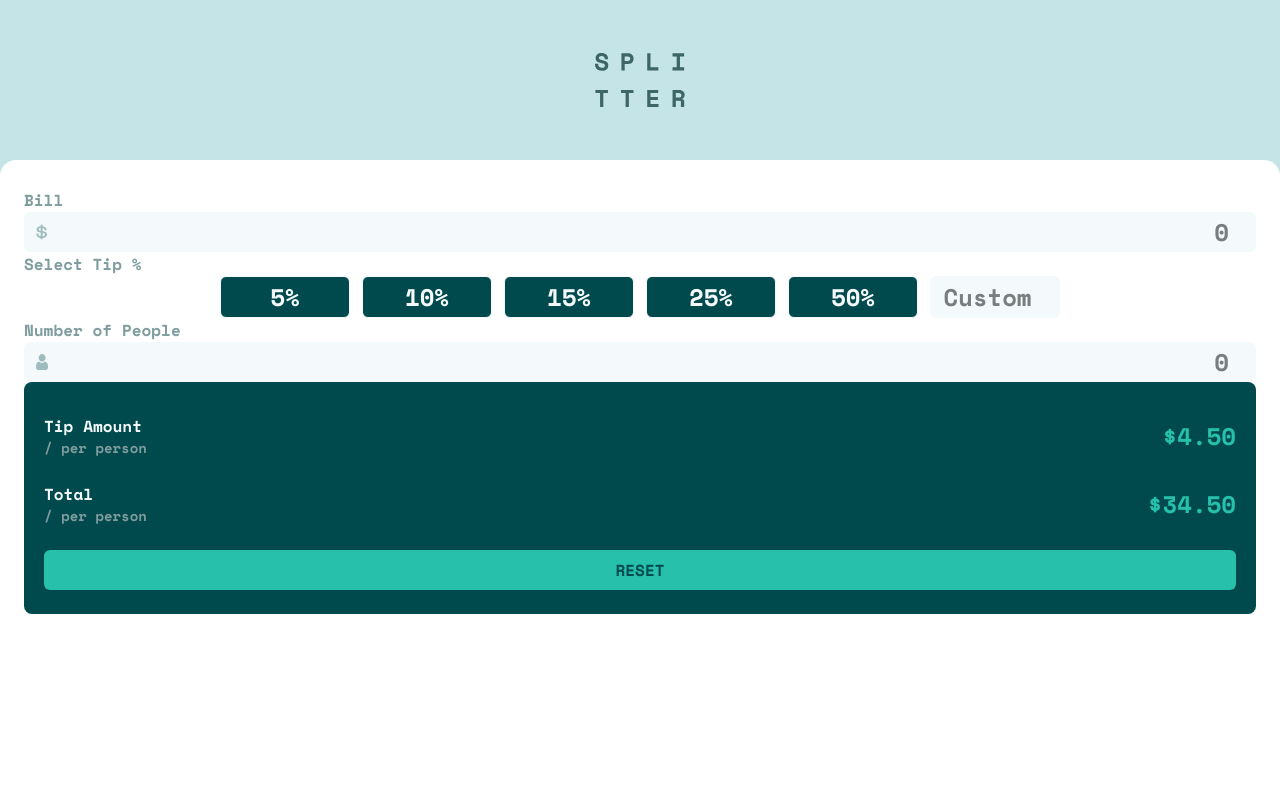
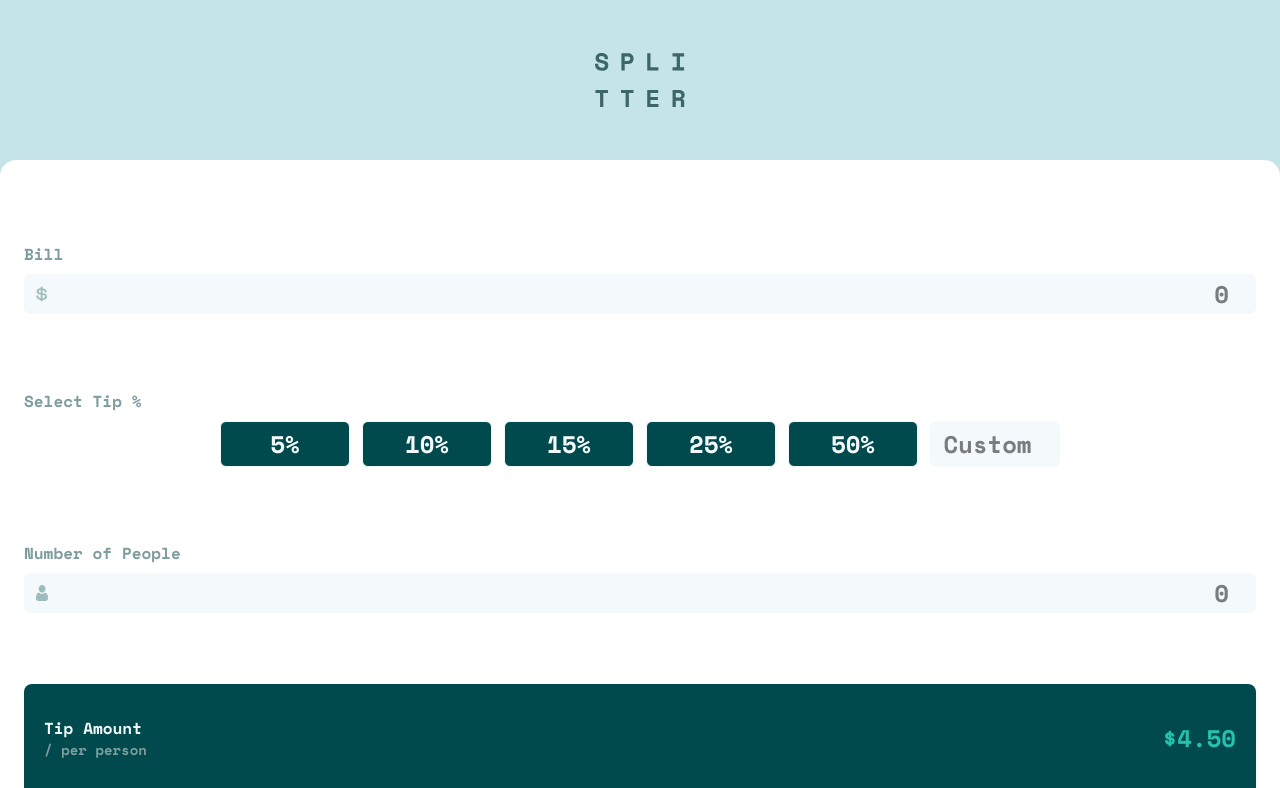
Before and after one commit to ang-riv/tip-calculator, a React (Vite) app: page / in a window 1280 px wide. Shown: the top 788 px of the page. Built offline with nearby package versions, Linux system fonts and the light colour scheme.

Commit message:
Added focus on input divs

```diff
--- a/src/App.jsx
+++ b/src/App.jsx
@@ -1,4 +1,4 @@
-import { useState, useEffect } from "react";
+import { useState, useEffect, useRef } from "react";
 import logo from "./assets/logo.svg";
 import dollar from "./assets/icon-dollar.svg";
 import person from "./assets/icon-person.svg";
@@ -6,6 +6,8 @@ function App() {
   const [userInfo, setUserInfo] = useState({ billAmount: 0, people: null });
   const [tipPercent, setTipPercent] = useState(null);
   const [calculate, setCalculate] = useState(false);
+  const [billFocus, setBillFocus] = useState(false);
+  const [nameFocus, setNameFocus] = useState(false);
   const [newAmounts, setNewAmounts] = useState({
     total: 0.0,
     singleTotal: 0.0,
@@ -48,21 +50,37 @@ function App() {
       console.log("Can't be zero!");
     }
   }, [userInfo]);
+
+  const inputStyle = (input) => {
+    let outlineStyle = "";
+    let inputArea = false;
+    if (input === "bill") {
+      inputArea = billFocus;
+    } else if (input === "name") {
+      inputArea = nameFocus;
+    }
+
+    if (inputArea === true) {
+      outlineStyle = "outline-2 outline-green-primary";
+    } else {
+      outlineStyle = "";
+    }
+    return `section-div w-full flex items-center px-3 py-1 bg-grey-50 rounded-md ${outlineStyle}`;
+  };
   return (
     <div className="bg-grey-200 w-screen h-screen">
       <header className="h-2/10 w-full flex justify-center items-center">
         <img src={logo} alt="logo" className="w-[90px] h-[55px]" />
       </header>
-      <main className="bg-white h-8/10 w-full rounded-t-2xl py-7 px-6">
-        <section>
+      <main className="bg-white h-full w-full rounded-t-2xl py-7 px-6 flex flex-col justify-around">
+        <section className="h-6/10 flex flex-col justify-around">
           <div>
             <label htmlFor="billInput">Bill</label>
-            <div
-              className="w-full flex items-center px-3 py-1 bg-grey-50 rounded-md focus:outline-2 focus:outline-b-green-900"
-              tabIndex={0}
-            >
+            <div className={inputStyle("bill")} tabIndex={0}>
               <img src={dollar} alt="dollar icon" className="h-4 w-3" />
               <input
+                onFocus={() => setBillFocus(true)}
+                onBlur={() => setBillFocus(false)}
                 type="number"
                 name="billInput"
                 className="w-full text-2xl text-right focus:outline-0"
@@ -78,12 +96,12 @@ function App() {
           </div>
           <div className="w-full">
             <label htmlFor="tipInput">Select Tip %</label>
-            <div className="w-full flex flex-wrap gap-3 justify-center">
+            <div className="section-div w-full flex flex-wrap gap-3 justify-center">
               {tipAmounts.map((amount) => (
                 <button
                   name="tipInput"
                   key={amount}
-                  className="border border-green-300 w-[130px] text-2xl py-1 rounded-md text-grey-50 bg-green-900"
+                  className="border border-green-300 w-[130px] text-2xl py-1.5 rounded-md text-grey-50 bg-green-900"
                   onClick={() => setTipPercent(amount / 100)}
                 >
                   {amount}%
@@ -100,15 +118,14 @@ function App() {
           </div>
           <div>
             <label htmlFor="peopleInput">Number of People</label>
-            <div
-              className="w-full flex items-center px-3 py-1 bg-grey-50 focus:outline-2 rounded-md focus:outline-b-green-900"
-              tabIndex={0}
-            >
+            <div className={inputStyle("name")} tabIndex={0}>
               <img src={person} alt="person icon" className="h-4 w-3" />
               <input
                 type="number"
                 id="peopleInput"
                 placeholder="0"
+                onFocus={() => setNameFocus(true)}
+                onBlur={() => setNameFocus(false)}
                 className="w-full text-2xl text-right focus:outline-0"
                 onChange={(e) =>
                   setUserInfo((prev) => ({
@@ -120,7 +137,7 @@ function App() {
             </div>
           </div>
         </section>
-        <section className="bg-green-900 w-full px-5 pb-6 pt-8 h-58 flex flex-col justify-between rounded-lg">
+        <section className="bg-green-900 w-full px-5 pb-6 pt-8 min-h-58 flex flex-col justify-between rounded-lg">
           <div className="flex items-center">
             <div className="w-1/2">
               <p className="text-grey-50">Tip Amount</p>
--- a/src/index.css
+++ b/src/index.css
@@ -19,3 +19,7 @@
 label {
   color: hsl(184, 14%, 56%);
 }
+
+.section-div {
+  margin-top: 0.5em;
+}
```
